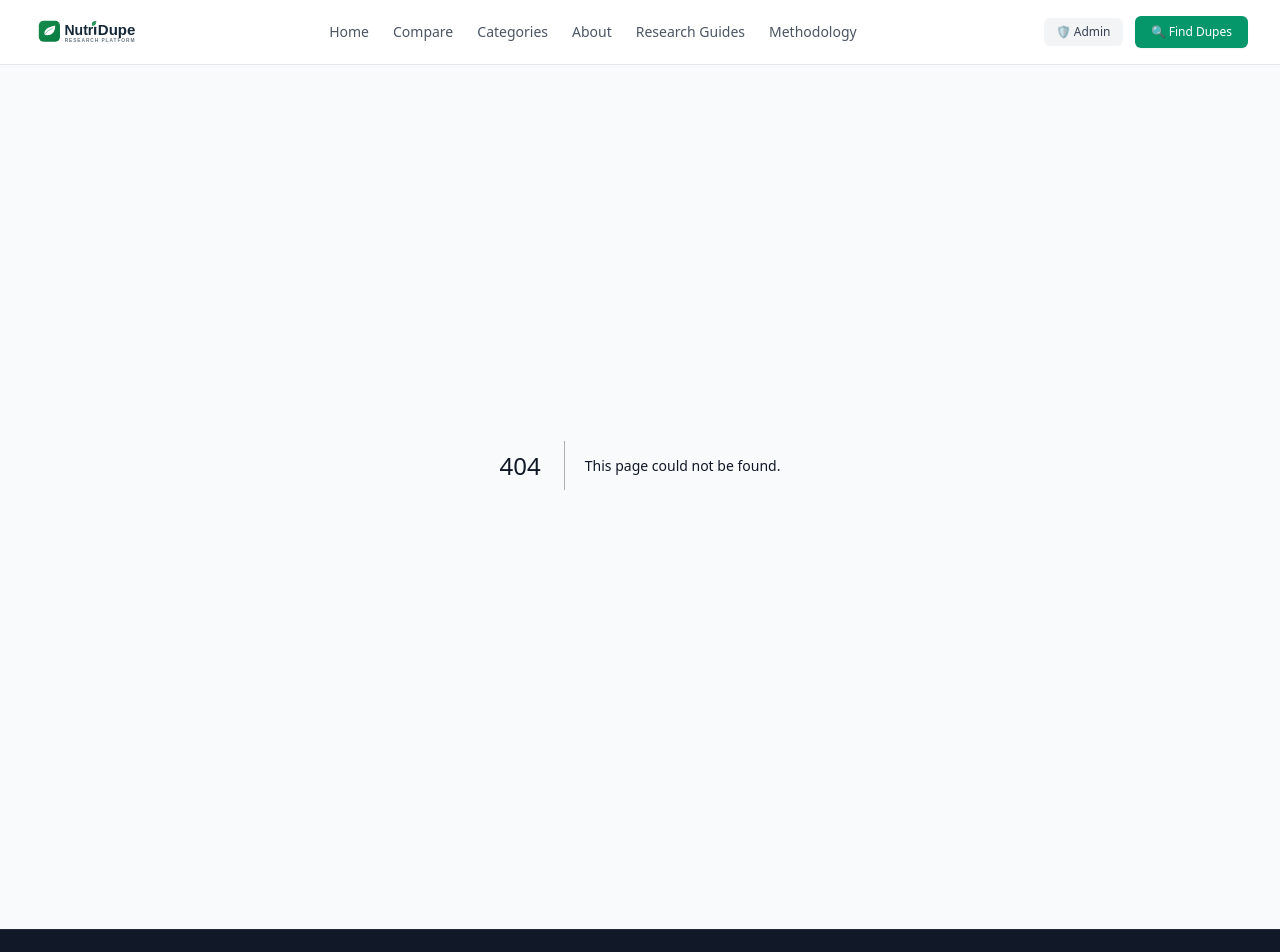
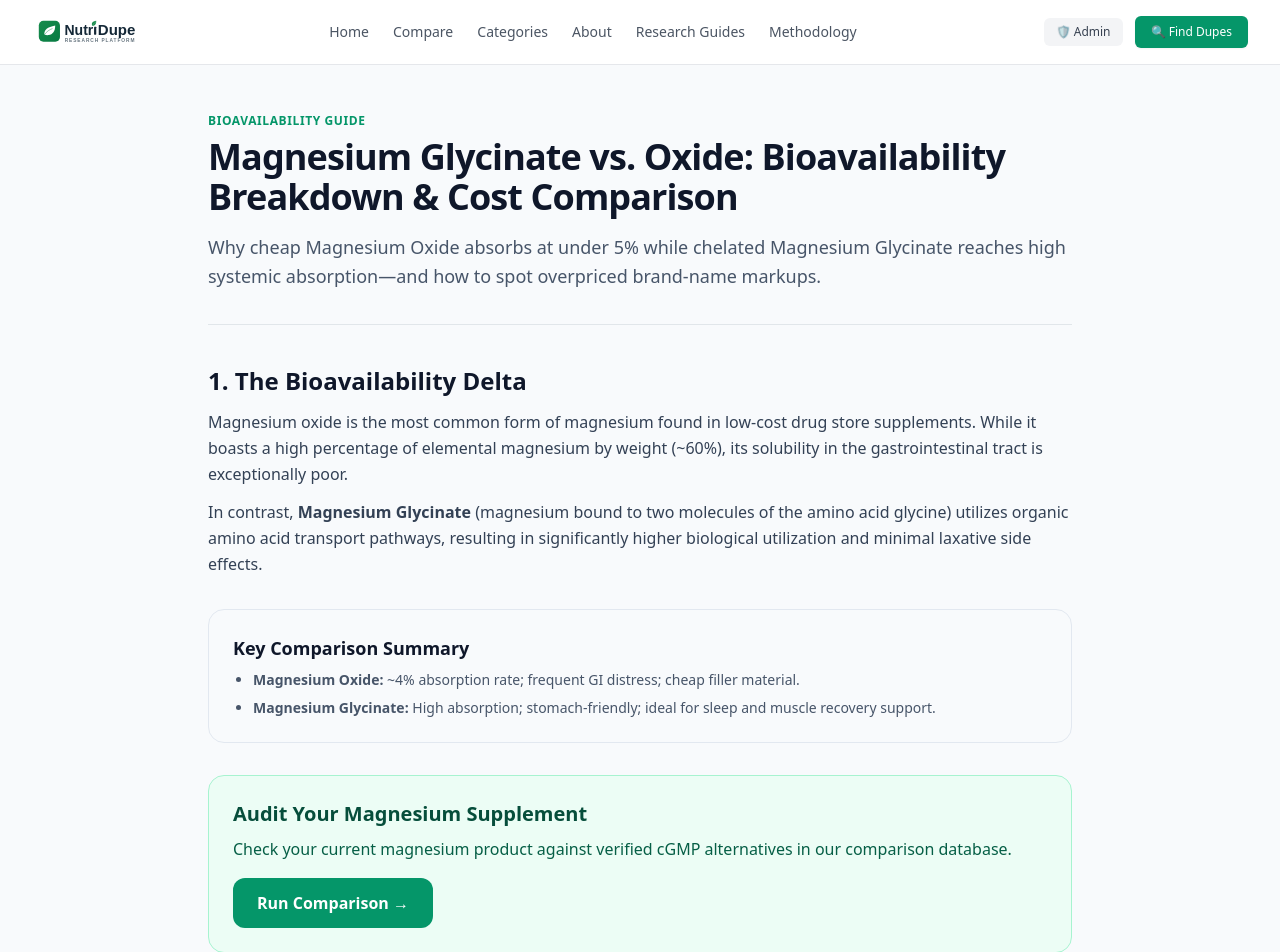
Before and after one commit to Jalil63/nutridupe, a Next.js app: page /research-guides/magnesium-glycinate-vs-oxide in a window 1280 px wide. Before the commit this address had no page. Shown: the top 952 px of the page. Built offline with nearby package versions, Linux system fonts and the light colour scheme.

Commit message:
Add Magnesium bioavailability guide component
This component presents a detailed comparison of Magnesium Glycinate and Magnesium Oxide, focusing on bioavailability and cost. It includes sections for key comparisons and a call-to-action for users to audit their magnesium supplements.

```diff
--- /dev/null
+++ b/app/research-guides/magnesium-glycinate-vs-oxide/page.tsx
@@ -0,0 +1,53 @@
+import React from 'react';
+import Link from 'next/link';
+
+export default function MagnesiumGuide() {
+  return (
+    <article className="max-w-4xl mx-auto px-4 py-12 text-slate-800">
+      <header className="mb-10 border-b pb-8">
+        <div className="text-xs font-bold uppercase tracking-wider text-emerald-600 mb-2">
+          Bioavailability Guide
+        </div>
+        <h1 className="text-3xl sm:text-4xl font-extrabold tracking-tight text-slate-900 mb-4">
+          Magnesium Glycinate vs. Oxide: Bioavailability Breakdown & Cost Comparison
+        </h1>
+        <p className="text-slate-600 text-lg leading-relaxed">
+          Why cheap Magnesium Oxide absorbs at under 5% while chelated Magnesium Glycinate reaches high systemic absorption—and how to spot overpriced brand-name markups.
+        </p>
+      </header>
+
+      <section className="space-y-8 text-slate-700 leading-relaxed">
+        <div>
+          <h2 className="text-2xl font-bold text-slate-900 mb-3">1. The Bioavailability Delta</h2>
+          <p>
+            Magnesium oxide is the most common form of magnesium found in low-cost drug store supplements. While it boasts a high percentage of elemental magnesium by weight (~60%), its solubility in the gastrointestinal tract is exceptionally poor.
+          </p>
+          <p className="mt-3">
+            In contrast, <strong>Magnesium Glycinate</strong> (magnesium bound to two molecules of the amino acid glycine) utilizes organic amino acid transport pathways, resulting in significantly higher biological utilization and minimal laxative side effects.
+          </p>
+        </div>
+
+        <div className="bg-slate-50 p-6 rounded-2xl border border-slate-200">
+          <h3 className="text-lg font-bold text-slate-900 mb-2">Key Comparison Summary</h3>
+          <ul className="list-disc pl-5 space-y-2 text-sm text-slate-600">
+            <li><strong>Magnesium Oxide:</strong> ~4% absorption rate; frequent GI distress; cheap filler material.</li>
+            <li><strong>Magnesium Glycinate:</strong> High absorption; stomach-friendly; ideal for sleep and muscle recovery support.</li>
+          </ul>
+        </div>
+
+        <div className="bg-emerald-50 border border-emerald-200 p-6 rounded-2xl mt-8">
+          <h3 className="text-xl font-bold text-emerald-900 mb-2">Audit Your Magnesium Supplement</h3>
+          <p className="text-emerald-800 mb-4">
+            Check your current magnesium product against verified cGMP alternatives in our comparison database.
+          </p>
+          <Link
+            href="/compare"
+            className="inline-block bg-emerald-600 text-white font-semibold px-6 py-3 rounded-xl hover:bg-emerald-700 transition-colors"
+          >
+            Run Comparison &rarr;
+          </Link>
+        </div>
+      </section>
+    </article>
+  );
+}
```
